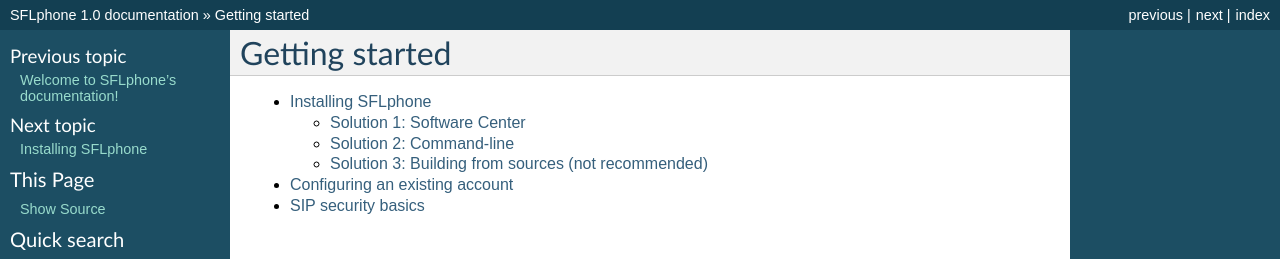
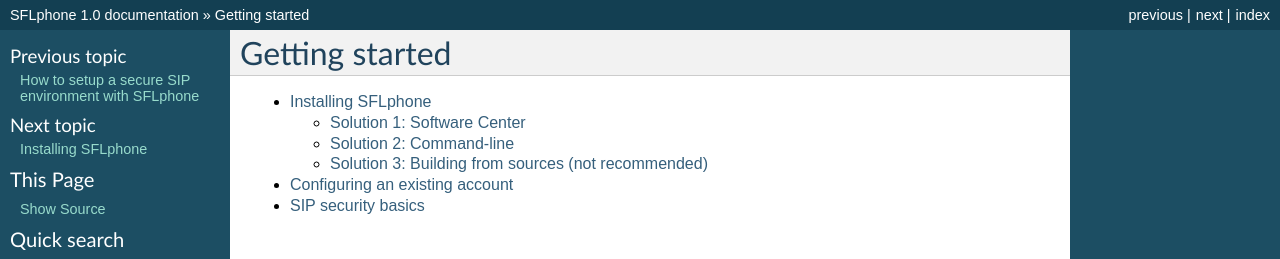
Before and after one commit to manumilou/sflphonedoc-security, a Sphinx documentation site: the page built from source/01_gettingstarted/index.rst, in a window 1280 px wide. Shown: the top 259 px of the page. Built offline with Sphinx 7.4.7, drawn with Linux system fonts in a browser that asks for light colours; pages that are not in the unit, such as notebooks, are missing from menus.

Commit message:
[#40754] Update doc title and menu's depth

```diff
--- a/source/index.rst
+++ b/source/index.rst
@@ -3,13 +3,13 @@
    You can adapt this file completely to your liking, but it should at least
    contain the root `toctree` directive.
 
-Welcome to SFLphone's documentation!
+How to setup a secure SIP environment with SFLphone
 ====================================
 
 Contents:
 
 .. toctree::
-   :maxdepth: 2
+  :maxdepth: 2
 
   01_gettingstarted/index
   02_asterisksflphone/index
```
Also changed, not shown: README.md (+1 -3 lines), 1 other file.
